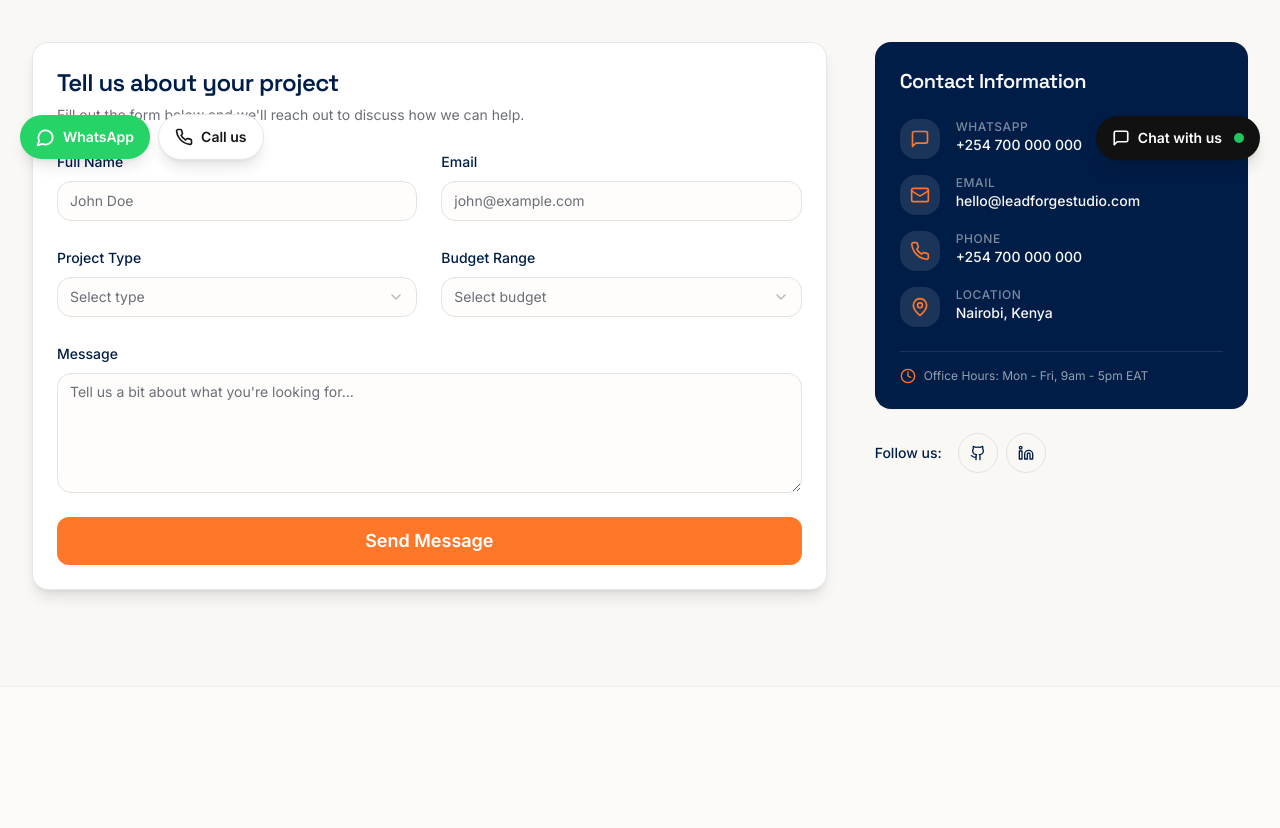
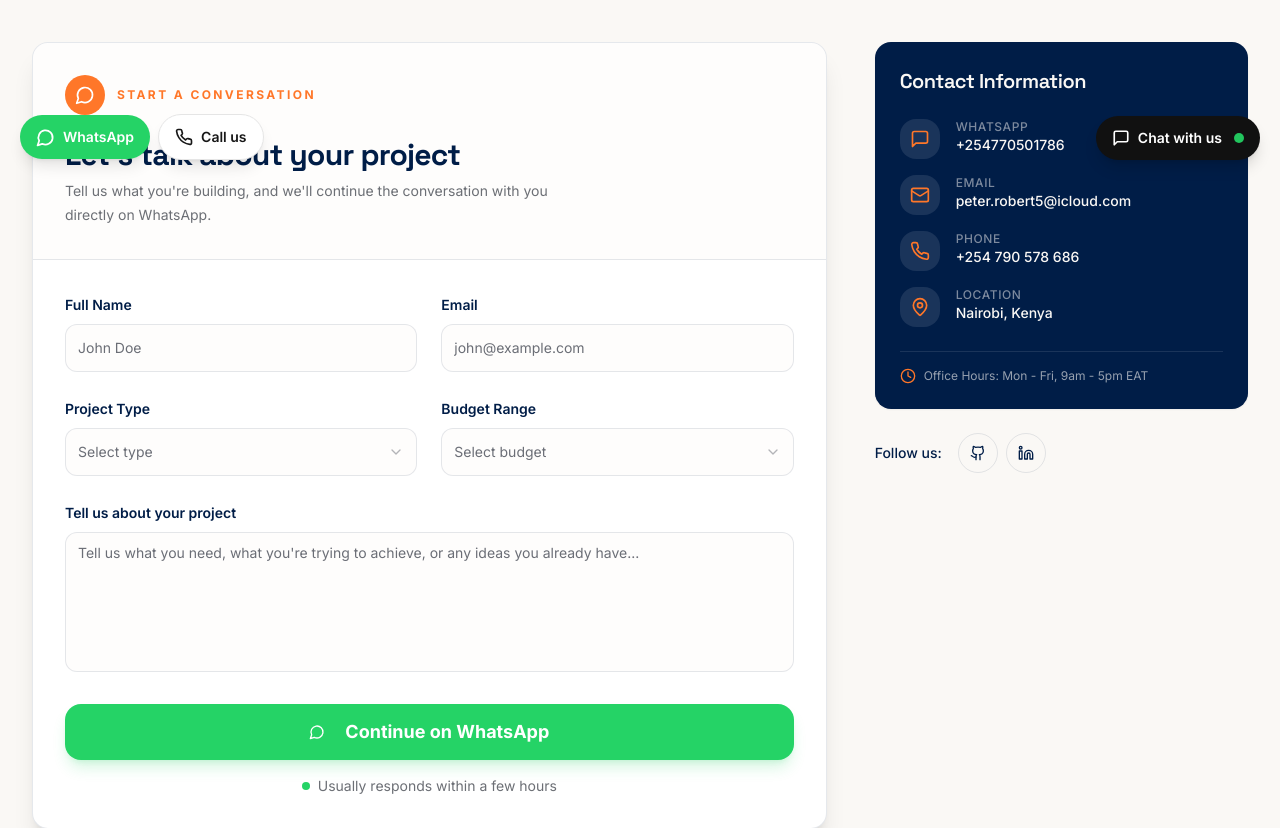
Before and after one commit to peterrobert/leadforgekenya, a React (Vite) app: page /contact in a window 1280 px wide. Shown: the part 620-1448 px from the top of the page. Built offline with nearby package versions, Linux system fonts and the light colour scheme.

Commit message:
Created the contact form

```diff
--- a/src/components/Contact/ContactForm.tsx
+++ b/src/components/Contact/ContactForm.tsx
@@ -19,8 +19,14 @@ import {
   SelectValue,
 } from "@/components/ui/select";
 import { Textarea } from "@/components/ui/textarea";
-import { Card, CardContent, CardHeader, CardTitle, CardDescription } from "@/components/ui/card";
-import { toast } from "sonner";
+import {
+  Card,
+  CardContent,
+  CardHeader,
+  CardTitle,
+  CardDescription,
+} from "@/components/ui/card";
+import { MessageCircle } from "lucide-react";
 
 const formSchema = z.object({
   fullName: z.string().min(2, {
@@ -46,130 +52,245 @@ export function ContactForm() {
     defaultValues: {
       fullName: "",
       email: "",
+      projectType: "",
+      budgetRange: "",
       message: "",
     },
   });
 
   function onSubmit(values: z.infer<typeof formSchema>) {
-    console.log(values);
-    toast.success("Message sent successfully!", {
-      description: "We'll get back to you within 24 hours.",
-    });
-    form.reset();
+    const whatsappNumber = "254770501786";
+
+    const message = `
+Hello Leadforge Studio,
+
+My name is ${values.fullName}.
+
+Email: ${values.email}
+Project Type: ${values.projectType}
+Budget Range: ${values.budgetRange}
+
+Project Details:
+${values.message}
+
+I'd like to discuss this project with you.
+    `.trim();
+
+    const whatsappUrl = `https://wa.me/${whatsappNumber}?text=${encodeURIComponent(
+      message,
+    )}`;
+
+    window.open(whatsappUrl, "_blank");
   }
 
   return (
-    <Card className="border-forge-navy/10 shadow-lg">
-      <CardHeader>
-        <CardTitle className="font-display text-2xl text-forge-navy">Tell us about your project</CardTitle>
-        <CardDescription>
-          Fill out the form below and we'll reach out to discuss how we can help.
+    <Card className="overflow-hidden rounded-2xl border-forge-navy/10 bg-white shadow-xl">
+      <CardHeader className="border-b border-forge-navy/10 bg-forge-cream/30 p-6 sm:p-8">
+        <div className="mb-4 flex items-center gap-3">
+          <div className="flex h-10 w-10 items-center justify-center rounded-full bg-forge-orange text-white">
+            <MessageCircle className="h-5 w-5" />
+          </div>
+
+          <span className="text-xs font-bold uppercase tracking-[0.2em] text-forge-orange">
+            Start a conversation
+          </span>
+        </div>
+
+        <CardTitle className="font-display text-2xl font-bold text-forge-navy sm:text-3xl">
+          Let&apos;s talk about your project
+        </CardTitle>
+
+        <CardDescription className="mt-2 max-w-lg leading-6 text-forge-gray">
+          Tell us what you&apos;re building, and we&apos;ll continue the
+          conversation with you directly on WhatsApp.
         </CardDescription>
       </CardHeader>
-      <CardContent>
+
+      <CardContent className="p-6 sm:p-8">
         <Form {...form}>
           <form onSubmit={form.handleSubmit(onSubmit)} className="space-y-6">
+            {/* Name & Email */}
             <div className="grid grid-cols-1 gap-6 sm:grid-cols-2">
               <FormField
                 control={form.control}
                 name="fullName"
                 render={({ field }) => (
                   <FormItem>
-                    <FormLabel>Full Name</FormLabel>
+                    <FormLabel className="font-semibold text-forge-navy">
+                      Full Name
+                    </FormLabel>
+
                     <FormControl>
-                      <Input placeholder="John Doe" {...field} className="bg-forge-cream/30" />
+                      <Input
+                        placeholder="John Doe"
+                        {...field}
+                        className="h-12 rounded-xl border-forge-navy/10 bg-forge-cream/30 transition-colors focus:border-forge-orange focus:ring-forge-orange"
+                      />
                     </FormControl>
+
                     <FormMessage />
                   </FormItem>
                 )}
               />
+
               <FormField
                 control={form.control}
                 name="email"
                 render={({ field }) => (
                   <FormItem>
-                    <FormLabel>Email</FormLabel>
+                    <FormLabel className="font-semibold text-forge-navy">
+                      Email
+                    </FormLabel>
+
                     <FormControl>
-                      <Input placeholder="john@example.com" {...field} className="bg-forge-cream/30" />
+                      <Input
+                        type="email"
+                        placeholder="john@example.com"
+                        {...field}
+                        className="h-12 rounded-xl border-forge-navy/10 bg-forge-cream/30 transition-colors focus:border-forge-orange focus:ring-forge-orange"
+                      />
                     </FormControl>
+
                     <FormMessage />
                   </FormItem>
                 )}
               />
             </div>
 
+            {/* Project Type & Budget */}
             <div className="grid grid-cols-1 gap-6 sm:grid-cols-2">
               <FormField
                 control={form.control}
                 name="projectType"
                 render={({ field }) => (
                   <FormItem>
-                    <FormLabel>Project Type</FormLabel>
-                    <Select onValueChange={field.onChange} defaultValue={field.value}>
+                    <FormLabel className="font-semibold text-forge-navy">
+                      Project Type
+                    </FormLabel>
+
+                    <Select
+                      onValueChange={field.onChange}
+                      defaultValue={field.value}
+                    >
                       <FormControl>
-                        <SelectTrigger className="bg-forge-cream/30">
+                        <SelectTrigger className="h-12 rounded-xl border-forge-navy/10 bg-forge-cream/30 focus:ring-forge-orange">
                           <SelectValue placeholder="Select type" />
                         </SelectTrigger>
                       </FormControl>
+
                       <SelectContent>
-                        <SelectItem value="business-website">Business Website</SelectItem>
-                        <SelectItem value="website-redesign">Website Redesign</SelectItem>
-                        <SelectItem value="landing-page">Landing Page</SelectItem>
-                        <SelectItem value="custom-app">Custom Web Application</SelectItem>
-                        <SelectItem value="other">Other</SelectItem>
+                        <SelectItem value="Business Website">
+                          Business Website
+                        </SelectItem>
+
+                        <SelectItem value="Website Redesign">
+                          Website Redesign
+                        </SelectItem>
+
+                        <SelectItem value="Landing Page">
+                          Landing Page
+                        </SelectItem>
+
+                        <SelectItem value="Custom Web Application">
+                          Custom Web Application
+                        </SelectItem>
+
+                        <SelectItem value="Other">Other</SelectItem>
                       </SelectContent>
                     </Select>
+
                     <FormMessage />
                   </FormItem>
                 )}
               />
+
               <FormField
                 control={form.control}
                 name="budgetRange"
                 render={({ field }) => (
                   <FormItem>
-                    <FormLabel>Budget Range</FormLabel>
-                    <Select onValueChange={field.onChange} defaultValue={field.value}>
+                    <FormLabel className="font-semibold text-forge-navy">
+                      Budget Range
+                    </FormLabel>
+
+                    <Select
+                      onValueChange={field.onChange}
+                      defaultValue={field.value}
+                    >
                       <FormControl>
-                        <SelectTrigger className="bg-forge-cream/30">
+                        <SelectTrigger className="h-12 rounded-xl border-forge-navy/10 bg-forge-cream/30 focus:ring-forge-orange">
                           <SelectValue placeholder="Select budget" />
                         </SelectTrigger>
                       </FormControl>
+
                       <SelectContent>
-                        <SelectItem value="under-25k">Under KSh 25,000</SelectItem>
-                        <SelectItem value="25k-50k">KSh 25,000–50,000</SelectItem>
-                        <SelectItem value="50k-100k">KSh 50,000–100,000</SelectItem>
-                        <SelectItem value="above-100k">KSh 100,000+</SelectItem>
-                        <SelectItem value="not-sure">Not sure yet</SelectItem>
+                        <SelectItem value="Under KSh 25,000">
+                          Under KSh 25,000
+                        </SelectItem>
+
+                        <SelectItem value="KSh 25,000–50,000">
+                          KSh 25,000–50,000
+                        </SelectItem>
+
+                        <SelectItem value="KSh 50,000–100,000">
+                          KSh 50,000–100,000
+                        </SelectItem>
+
+                        <SelectItem value="KSh 100,000+">
+                          KSh 100,000+
+                        </SelectItem>
+
+                        <SelectItem value="Not sure yet">
+                          Not sure yet
+                        </SelectItem>
                       </SelectContent>
                     </Select>
+
                     <FormMessage />
                   </FormItem>
                 )}
               />
             </div>
 
+            {/* Message */}
             <FormField
               control={form.control}
               name="message"
               render={({ field }) => (
                 <FormItem>
-                  <FormLabel>Message</FormLabel>
+                  <FormLabel className="font-semibold text-forge-navy">
+                    Tell us about your project
+                  </FormLabel>
+
                   <FormControl>
                     <Textarea
-                      placeholder="Tell us a bit about what you're looking for..."
-                      className="min-h-[120px] bg-forge-cream/30"
+                      placeholder="Tell us what you need, what you're trying to achieve, or any ideas you already have..."
+                      className="min-h-[140px] resize-none rounded-xl border-forge-navy/10 bg-forge-cream/30 leading-6 transition-colors focus:border-forge-orange focus:ring-forge-orange"
                       {...field}
                     />
                   </FormControl>
+
                   <FormMessage />
                 </FormItem>
               )}
             />
 
-            <Button type="submit" className="w-full bg-forge-orange hover:bg-forge-orange/90 text-white font-semibold py-6 text-lg rounded-xl transition-all active:scale-[0.98]">
-              Send Message
-            </Button>
+            {/* WhatsApp CTA */}
+            <div className="space-y-4 pt-2">
+              <Button
+                type="submit"
+                className="group w-full rounded-2xl bg-[#25D366] py-7 text-lg font-bold text-white shadow-lg shadow-[#25D366]/20 transition-all duration-300 hover:-translate-y-0.5 hover:bg-[#20bd5a] hover:shadow-xl hover:shadow-[#25D366]/30 active:scale-[0.98]"
+              >
+                <MessageCircle className="mr-3 h-6 w-6 transition-transform duration-300 group-hover:scale-110" />
+                Continue on WhatsApp
+              </Button>
+
+              <div className="flex items-center justify-center gap-2 text-sm text-forge-gray">
+                <span className="h-2 w-2 rounded-full bg-[#25D366]" />
+
+                <span>Usually responds within a few hours</span>
+              </div>
+            </div>
           </form>
         </Form>
       </CardContent>
--- a/src/components/Contact/ContactInfo.tsx
+++ b/src/components/Contact/ContactInfo.tsx
@@ -1,4 +1,12 @@
-import { Mail, Phone, MapPin, Github, Linkedin, MessageSquare, Clock } from "lucide-react";
+import {
+  Mail,
+  Phone,
+  MapPin,
+  Github,
+  Linkedin,
+  MessageSquare,
+  Clock,
+} from "lucide-react";
 import { Card, CardContent, CardHeader, CardTitle } from "@/components/ui/card";
 
 export function ContactInfo() {
@@ -6,20 +14,20 @@ export function ContactInfo() {
     {
       icon: MessageSquare,
       label: "WhatsApp",
-      value: "+254 700 000 000",
-      href: "https://wa.me/254700000000",
+      value: "+254770501786",
+      href: "https://wa.me/254770501786",
     },
     {
       icon: Mail,
       label: "Email",
-      value: "hello@leadforgestudio.com",
-      href: "mailto:hello@leadforgestudio.com",
+      value: "peter.robert5@icloud.com",
+      href: "mailto:peter.robert5@icloud.com",
     },
     {
       icon: Phone,
       label: "Phone",
-      value: "+254 700 000 000",
-      href: "tel:+254700000000",
+      value: "+254 790 578 686",
+      href: "tel:+254790578686",
     },
     {
       icon: MapPin,
@@ -30,15 +38,21 @@ export function ContactInfo() {
   ];
 
   const socialLinks = [
-    { icon: Github, href: "https://github.com", label: "GitHub" },
-    { icon: Linkedin, href: "https://linkedin.com", label: "LinkedIn" },
+    { icon: Github, href: "https://github.com/peterrobert", label: "GitHub" },
+    {
+      icon: Linkedin,
+      href: "https://www.linkedin.com/in/peterrobertndungu/",
+      label: "LinkedIn",
+    },
   ];
 
   return (
     <div className="space-y-6">
       <Card className="border-forge-navy/10 bg-forge-navy text-forge-cream">
         <CardHeader>
-          <CardTitle className="font-display text-xl">Contact Information</CardTitle>
+          <CardTitle className="font-display text-xl">
+            Contact Information
+          </CardTitle>
         </CardHeader>
         <CardContent className="space-y-6">
           <div className="space-y-4">
@@ -48,7 +62,11 @@ export function ContactInfo() {
                 href={detail.href}
                 className="flex items-start gap-4 group transition-colors"
                 target={detail.href.startsWith("http") ? "_blank" : undefined}
-                rel={detail.href.startsWith("http") ? "noopener noreferrer" : undefined}
+                rel={
+                  detail.href.startsWith("http")
+                    ? "noopener noreferrer"
+                    : undefined
+                }
               >
                 <div className="flex h-10 w-10 shrink-0 items-center justify-center rounded-lg bg-white/10 text-forge-orange transition-colors group-hover:bg-forge-orange group-hover:text-white">
                   <detail.icon className="h-5 w-5" />
@@ -68,7 +86,9 @@ export function ContactInfo() {
           <div className="pt-4 border-t border-white/10">
             <div className="flex items-center gap-2 text-forge-cream/60">
               <Clock className="h-4 w-4 text-forge-orange" />
-              <span className="text-xs">Office Hours: Mon - Fri, 9am - 5pm EAT</span>
+              <span className="text-xs">
+                Office Hours: Mon - Fri, 9am - 5pm EAT
+              </span>
             </div>
           </div>
         </CardContent>
```
Also changed, not shown: src/pages/Portfolio.tsx (+48 -61 lines).
